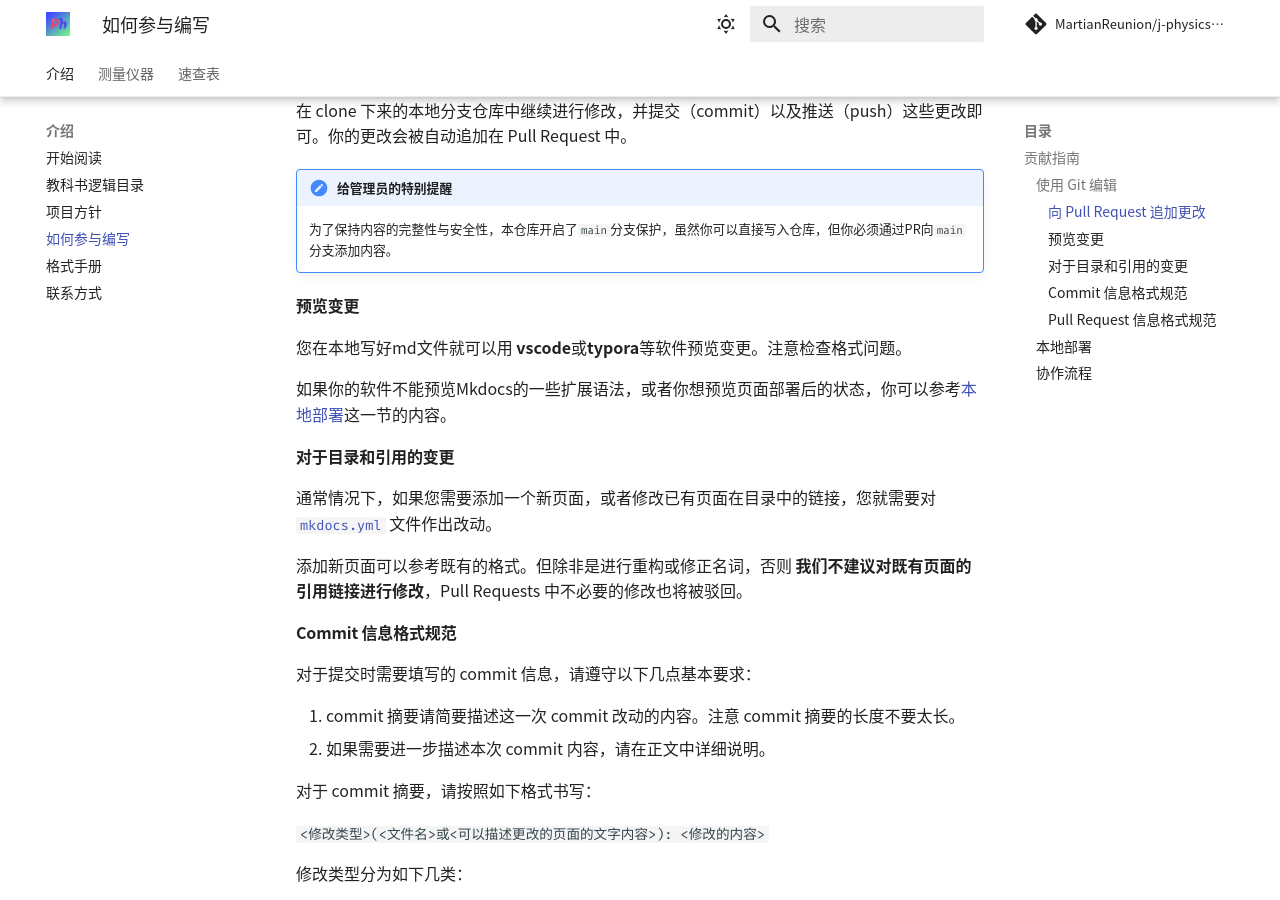
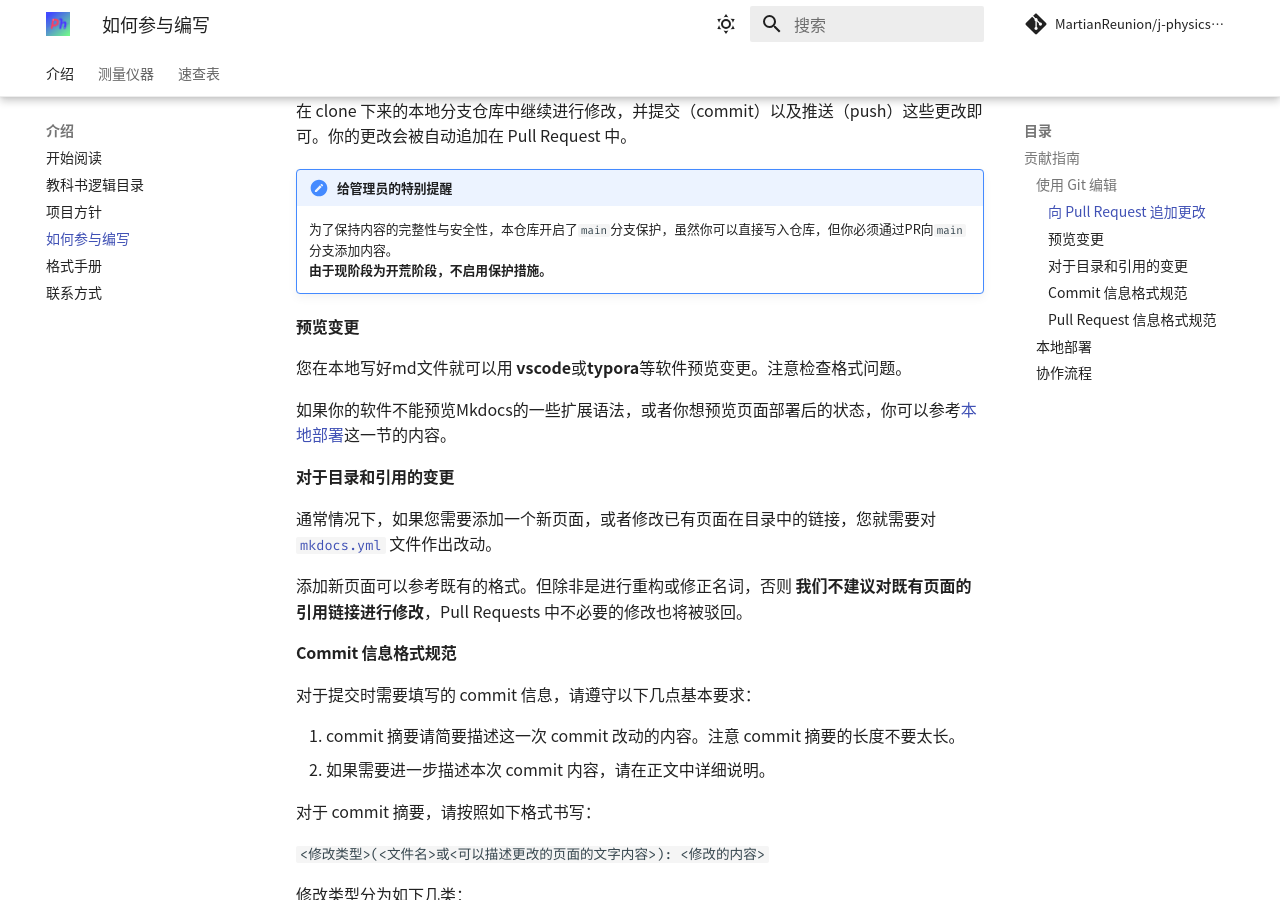
Before and after one commit to MartianReunion/j-physics-wiki, an MkDocs documentation site: the page built from docs/intro/how.md, in a window 1280 px wide and 900 px high, scrolled down 1250 px. Built offline with MkDocs 1.6.1 and Material for MkDocs 9.7.7, drawn with Linux system fonts in a browser that asks for light colours; comment, search, counter and statistics services are not loaded.

Commit message:
upd(how.md):添加PR有关提示

```diff
--- a/docs/intro/how.md
+++ b/docs/intro/how.md
@@ -39,6 +39,7 @@
 !!! note "给管理员的特别提醒"
 
     为了保持内容的完整性与安全性，本仓库开启了`main`分支保护，虽然你可以直接写入仓库，但你必须通过PR向`main`分支添加内容。
+    **由于现阶段为开荒阶段，不启用保护措施。**
 
 #### 预览变更
 
```
